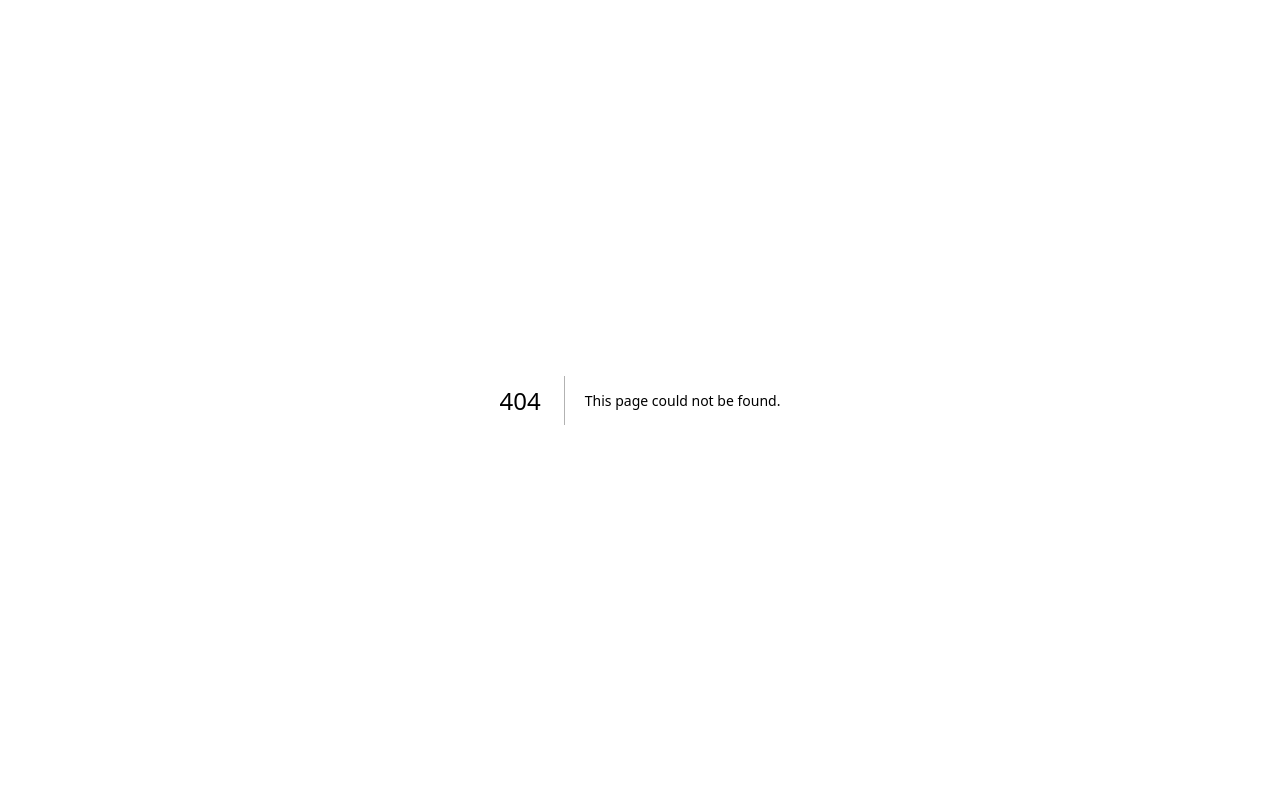
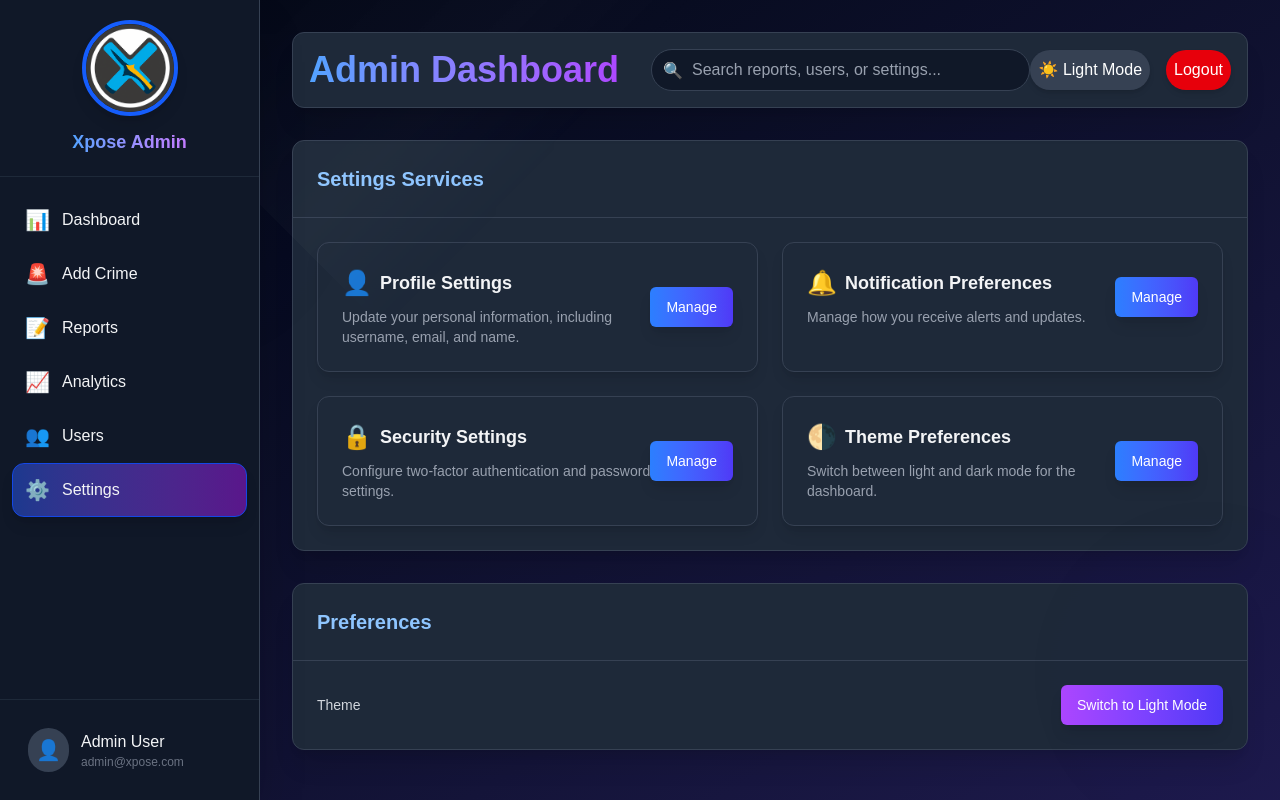
Before and after one commit to nibin-joseph05/Xpose, a Next.js app in the folder xpose-admin/: page /admin/settings in a window 1280 px wide. Before the commit this address had no page. Built offline with nearby package versions, Linux system fonts and the light colour scheme; no server answers; sample sign-in values are in the browser's storage.

Commit message:
added admin settings section

```diff
--- /dev/null
+++ b/xpose-admin/src/app/admin/settings/page.tsx
@@ -0,0 +1,252 @@
+
+'use client';
+
+import { useState, useEffect } from 'react';
+import { useRouter } from 'next/navigation';
+import { motion } from 'framer-motion';
+import Sidebar from '@/components/admin/Sidebar';
+import AdminHeader from '@/components/admin/AdminHeader';
+import { Button } from '@/components/admin/ui/button';
+
+interface SettingsService {
+  id: number;
+  title: string;
+  description: string;
+  icon: string;
+  link: string;
+}
+
+const API_URL = process.env.NEXT_PUBLIC_API_URL || '';
+
+export default function SettingsPage() {
+  const router = useRouter();
+  const [loading, setLoading] = useState(true);
+  const [error, setError] = useState('');
+  const [theme, setTheme] = useState<'dark' | 'light'>('dark');
+
+  const settingsServices: SettingsService[] = [
+    {
+      id: 1,
+      title: 'Profile Settings',
+      description: 'Update your personal information, including username, email, and name.',
+      icon: '👤',
+      link: '/admin/settings/profile',
+    },
+    {
+      id: 2,
+      title: 'Notification Preferences',
+      description: 'Manage how you receive alerts and updates.',
+      icon: '🔔',
+      link: '/admin/settings/notifications',
+    },
+    {
+      id: 3,
+      title: 'Security Settings',
+      description: 'Configure two-factor authentication and password settings.',
+      icon: '🔒',
+      link: '/admin/settings/security',
+    },
+    {
+      id: 4,
+      title: 'Theme Preferences',
+      description: 'Switch between light and dark mode for the dashboard.',
+      icon: '🌗',
+      link: '/admin/settings/theme',
+    },
+  ];
+
+  useEffect(() => {
+    const savedTheme = localStorage.getItem('theme');
+    if (savedTheme) {
+      setTheme(savedTheme === 'light' ? 'light' : 'dark');
+    } else {
+      setTheme('dark');
+    }
+
+    const token = localStorage.getItem('authToken');
+    if (!token) {
+      router.push('/admin/login');
+    } else {
+
+      setTimeout(() => setLoading(false), 1500);
+    }
+  }, [router]);
+
+  useEffect(() => {
+    if (theme === 'dark') {
+      document.documentElement.classList.add('dark');
+      document.documentElement.classList.remove('light');
+    } else {
+      document.documentElement.classList.add('light');
+      document.documentElement.classList.remove('dark');
+    }
+  }, [theme]);
+
+  const toggleTheme = () => {
+    const newTheme = theme === 'dark' ? 'light' : 'dark';
+    setTheme(newTheme);
+    localStorage.setItem('theme', newTheme);
+  };
+
+  return (
+    <div className="min-h-screen bg-gradient-to-br from-gray-950 to-indigo-950 text-white transition-colors duration-500 dark:from-gray-950 dark:to-indigo-950 light:from-blue-50 light:to-purple-50 light:text-gray-900">
+      <div className="pointer-events-none absolute inset-0 z-0 overflow-hidden opacity-20">
+        <div className="particle-layer"></div>
+        <div className="shimmer-layer"></div>
+      </div>
+
+      <Sidebar />
+
+      <main className="ml-0 p-4 transition-all duration-300 md:ml-[80px] md:p-8 lg:ml-[260px]">
+        <motion.div
+          initial={{ opacity: 0, y: 20 }}
+          animate={{ opacity: 1, y: 0 }}
+          className="mx-auto max-w-7xl"
+        >
+          <AdminHeader title="Settings" />
+
+          <motion.div
+            initial={{ opacity: 0 }}
+            animate={{ opacity: 1 }}
+            transition={{ delay: 0.2 }}
+            className="mt-8 overflow-hidden rounded-xl border border-gray-700 bg-gray-800 bg-opacity-60 shadow-xl dark:hover:border-blue-600 transition-all duration-300 light:border-gray-300 light:bg-white light:bg-opacity-80 light:hover:border-blue-500"
+          >
+            <div className="border-b border-gray-700 p-6 light:border-gray-300">
+              <h3 className="text-xl font-bold text-blue-300 light:text-blue-700">Settings Services</h3>
+            </div>
+
+            {error && (
+              <motion.div
+                initial={{ opacity: 0, y: -10 }}
+                animate={{ opacity: 1, y: 0 }}
+                className="bg-red-900 text-red-200 p-4 rounded-lg border border-red-700 m-6 font-medium light:bg-red-100 light:text-red-700 light:border-red-300"
+              >
+                {error}
+              </motion.div>
+            )}
+
+            <div className="p-6">
+              <div className="grid grid-cols-1 md:grid-cols-2 gap-6">
+                {loading ? (
+                  <div className="h-32 w-full animate-pulse rounded bg-gray-700 light:bg-gray-200 col-span-2"></div>
+                ) : (
+                  settingsServices.map((service) => (
+                    <motion.div
+                      key={service.id}
+                      whileHover={{ y: -5 }}
+                      className="rounded-xl border border-gray-700 bg-gray-800 bg-opacity-60 p-6 shadow-lg transition-all duration-300 ease-in-out dark:bg-gray-800 dark:bg-opacity-60 light:border-gray-200 light:bg-white light:bg-opacity-80"
+                    >
+                      <div className="flex items-center justify-between">
+                        <div>
+                          <div className="flex items-center gap-2">
+                            <span className="text-2xl">{service.icon}</span>
+                            <h4 className="text-lg font-bold text-gray-100 light:text-gray-800">{service.title}</h4>
+                          </div>
+                          <p className="mt-2 text-sm text-gray-400 light:text-gray-600">{service.description}</p>
+                        </div>
+                        <Button
+                          onClick={() => router.push(service.link)}
+                          className="bg-gradient-to-r from-blue-500 to-indigo-600 hover:from-blue-600 hover:to-indigo-700 text-white shadow-lg transform hover:scale-105 transition-all duration-300 ease-out"
+                        >
+                          Manage
+                        </Button>
+                      </div>
+                    </motion.div>
+                  ))
+                )}
+              </div>
+            </div>
+          </motion.div>
+
+          <motion.div
+            initial={{ opacity: 0 }}
+            animate={{ opacity: 1 }}
+            transition={{ delay: 0.4 }}
+            className="mt-8 overflow-hidden rounded-xl border border-gray-700 bg-gray-800 bg-opacity-60 shadow-xl dark:hover:border-purple-600 transition-all duration-300 light:border-gray-300 light:bg-white light:bg-opacity-80 light:hover:border-purple-500"
+          >
+            <div className="border-b border-gray-700 p-6 light:border-gray-300">
+              <h3 className="text-xl font-bold text-blue-300 light:text-blue-700">Preferences</h3>
+            </div>
+            <div className="p-6">
+              <div className="flex items-center justify-between">
+                <label className="text-sm font-medium text-gray-300 light:text-gray-700">
+                  Theme
+                </label>
+                <Button
+                  onClick={toggleTheme}
+                  className="bg-gradient-to-r from-purple-500 to-indigo-600 hover:from-purple-600 hover:to-indigo-700 text-white shadow-lg transform hover:scale-105 transition-all duration-300 ease-out"
+                >
+                  Switch to {theme === 'dark' ? 'Light' : 'Dark'} Mode
+                </Button>
+              </div>
+            </div>
+          </motion.div>
+        </motion.div>
+      </main>
+
+      <style jsx>{`
+        .particle-layer,
+        .shimmer-layer {
+          position: absolute;
+          width: 100%;
+          height: 100%;
+          pointer-events: none;
+        }
+
+        .particle-layer::before {
+          content: '';
+          position: absolute;
+          top: 0;
+          left: 0;
+          width: 100%;
+          height: 100%;
+          background: radial-gradient(circle at 10% 20%, rgba(59, 130, 246, 0.1) 0%, transparent 40%),
+            radial-gradient(circle at 90% 80%, rgba(139, 92, 246, 0.1) 0%, transparent 40%);
+          animation: background-move 15s infinite alternate ease-in-out;
+        }
+
+        .shimmer-layer::after {
+          content: '';
+          position: absolute;
+          top: -50%;
+          left: -50%;
+          width: 200%;
+          height: 200%;
+          background: linear-gradient(
+            to right,
+            transparent,
+            rgba(255, 255, 255, 0.05) 5%,
+            rgba(255, 255, 255, 0.1) 10%,
+            transparent 15%
+          );
+          transform: rotate(45deg);
+          animation: shimmer-background 8s infinite linear;
+        }
+
+        @keyframes background-move {
+          0% {
+            transform: translate(0, 0);
+            opacity: 0.2;
+          }
+          50% {
+            transform: translate(5%, 5%);
+            opacity: 0.3;
+          }
+          100% {
+            transform: translate(0, 0);
+            opacity: 0.2;
+          }
+        }
+
+        @keyframes shimmer-background {
+          0% {
+            transform: translateX(-100%) rotate(45deg);
+          }
+          100% {
+            transform: translateX(100%) rotate(45deg);
+          }
+        }
+      `}</style>
+    </div>
+  );
+}
```
